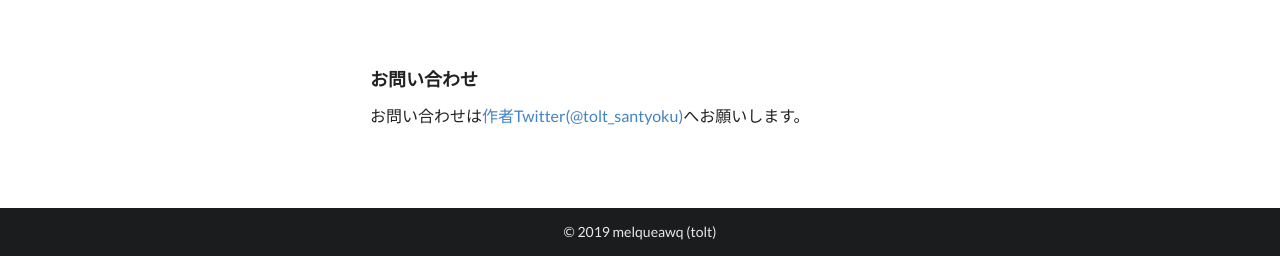
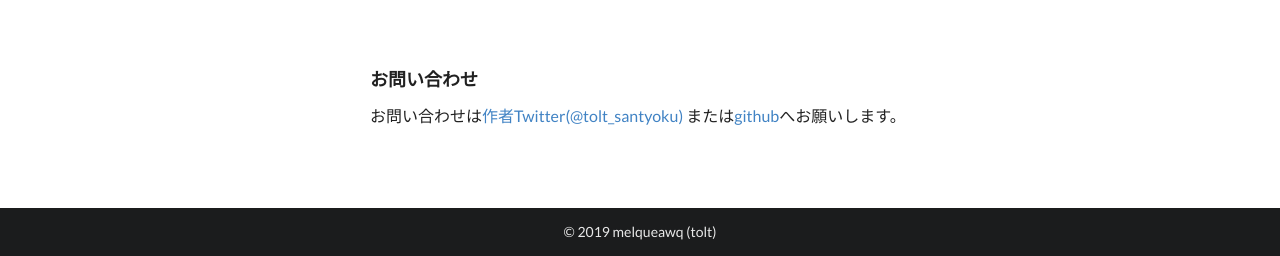
Before and after one commit to melqueawq/twMangaview, a Flask app: page / in a window 1280 px wide. Shown: the part 943-1199 px from the top of the page. Run offline with Flask 2, Linux system fonts and the light colour scheme; some libraries are stand-ins or nearby versions.

Commit message:
[update] heroku用ファイル追加

```diff
--- a/run.py
+++ b/run.py
@@ -1,4 +1,6 @@
+import os
 from view import app
 
 if __name__ == "__main__":
-    app.run(debug=True)
+    app.run(debug=False, host="0.0.0.0",
+            port=int(os.environ.get("PORT", 5000)))
--- a/templates/index.html
+++ b/templates/index.html
@@ -57,7 +57,8 @@
         取得した書籍の管理をすることができます。</p>
     <br>
     <h3 id="contact">お問い合わせ</h3>
-    <p>お問い合わせは<a href="https://twitter.com/tolt_santyoku">作者Twitter(@tolt_santyoku)</a>へお願いします。</p>
+    <p>お問い合わせは<a href="https://twitter.com/tolt_santyoku">作者Twitter(@tolt_santyoku)</a>
+    または<a href="https://github.com/melqueawq/twMangaview">github</a>へお願いします。</p>
 </div>
 
 {% endblock %}
```
Also changed, not shown: requirements.txt (added, +31 -0 lines), 2 other files.
